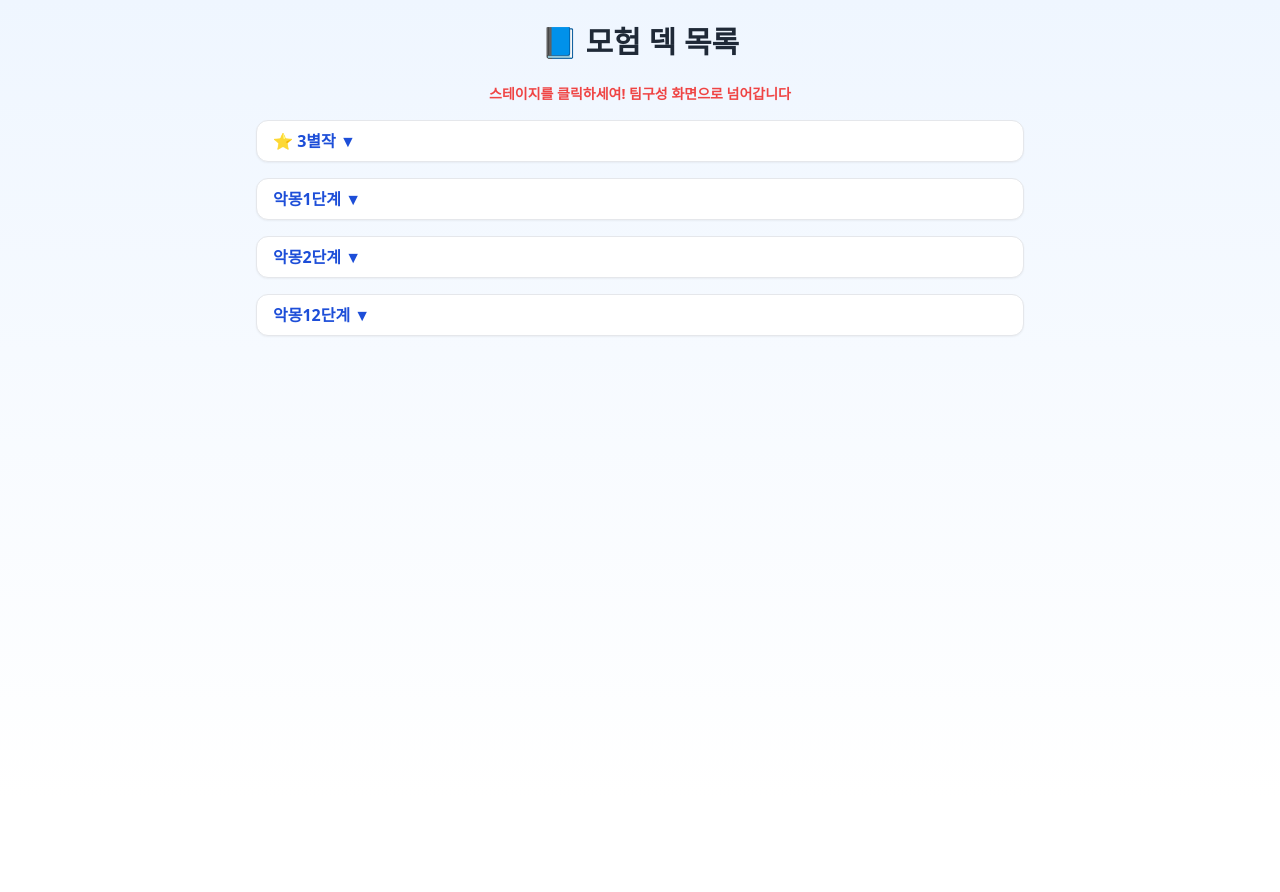
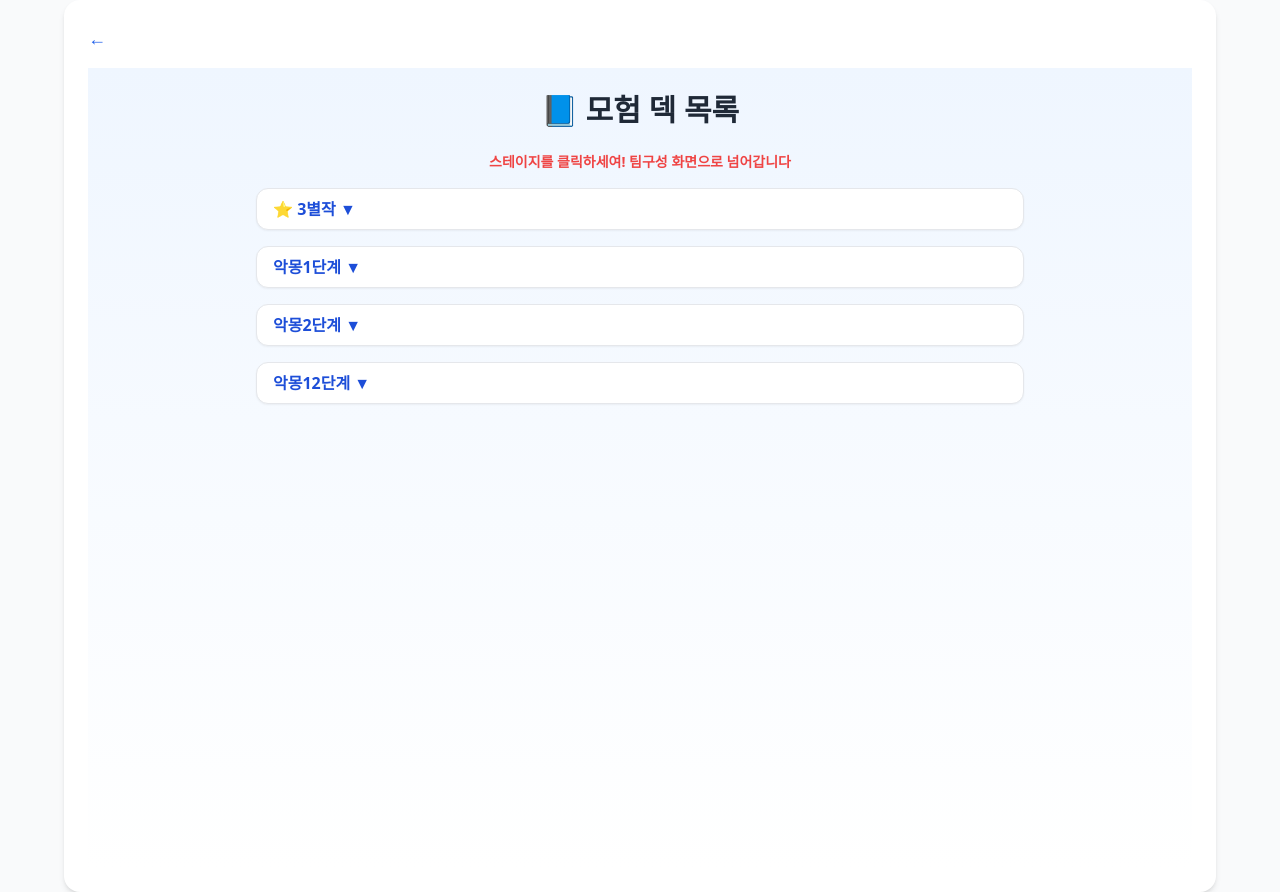
Before and after one commit to ogeongeun/snr-guide, a React (Create React App) app: page /adventure in a window 1280 px wide. Before the commit the page ends 800 px from the top, so only its background shows below. Built offline with nearby package versions, Linux system fonts and the light colour scheme.

Commit message:
작업 내용

```diff
--- a/src/App.js
+++ b/src/App.js
@@ -4,6 +4,7 @@ import Home from './pages/Home';
 import FarmingEfficiency from './pages/FarmingEfficiency';
 import EssentialHeroesPage from './pages/EssentialHeroesPage';
 import RaidGuidePage from './pages/RaidGuidePage';
+import Layout from './pages/Layout';
 import SiegePage from './pages/SiegePage';
 import SiegeSkillDetailPage from './pages/SiegeSkillDetailPage';
 import SkillOrderPage from './pages/SkillOrderPage';
@@ -30,6 +31,7 @@ const App = () => {
   return (
     <Router>
       <Routes>
+         <Route element={<Layout />}>
         <Route path="/" element={<Home />} />
         <Route path="/farming" element={<FarmingEfficiency />} />
         <Route path="/essential-heroes" element={<EssentialHeroesPage />} />
@@ -58,7 +60,7 @@ const App = () => {
     <Route path="/voodoo" element={<VoodooPage />} />
 
 
-
+</Route>
       </Routes>
     </Router>
   );
--- a/src/pages/Adventure.jsx
+++ b/src/pages/Adventure.jsx
@@ -35,6 +35,7 @@ const Adventure = () => {
 
   return (
     <div className="p-6 bg-gradient-to-b from-blue-50 to-white min-h-screen">
+
       <h2 className="text-3xl font-bold text-center text-gray-800 mb-6">
         📘 모험 덱 목록
       </h2>
--- a/src/pages/AdventureDetailPage.jsx
+++ b/src/pages/AdventureDetailPage.jsx
@@ -11,6 +11,7 @@ const AdventureDetailPage = () => {
 
   const renderHeroes = (heroes) => (
     <div className="grid grid-cols-5 gap-2 mt-2">
+
       {heroes.map((hero, idx) => (
         <div
           key={idx}
--- a/src/pages/EquipmentRecommendationPage.jsx
+++ b/src/pages/EquipmentRecommendationPage.jsx
@@ -45,6 +45,7 @@ const EquipmentRecommendPage = () => {
 
   return (
     <div className="p-6 max-w-5xl mx-auto">
+
       <h1 className="text-2xl font-bold text-center mb-6">🛡️ 장비 추천</h1>
 
       <input
--- /dev/null
+++ b/src/pages/Layout.jsx
@@ -0,0 +1,29 @@
+// src/components/Layout.jsx
+import { Outlet, useNavigate, useLocation } from 'react-router-dom';
+
+export default function Layout() {
+  const navigate = useNavigate();
+  const location = useLocation();
+
+  // 홈("/")에서는 뒤로가기 버튼 안 보이게
+  const showBackButton = location.pathname !== '/';
+
+  return (
+    <div className="min-h-screen bg-gray-50">
+      <div className="max-w-6xl mx-auto bg-white shadow-md rounded-2xl p-6">
+
+        {showBackButton && (
+          <button
+            onClick={() => navigate(-1)}
+            className="mb-4 text-lg font-bold text-blue-600 hover:underline"
+          >
+            ←
+          </button>
+        )}
+
+        {/* 여기에 각 페이지 컴포넌트가 들어감 */}
+        <Outlet />
+      </div>
+    </div>
+  );
+}
```
